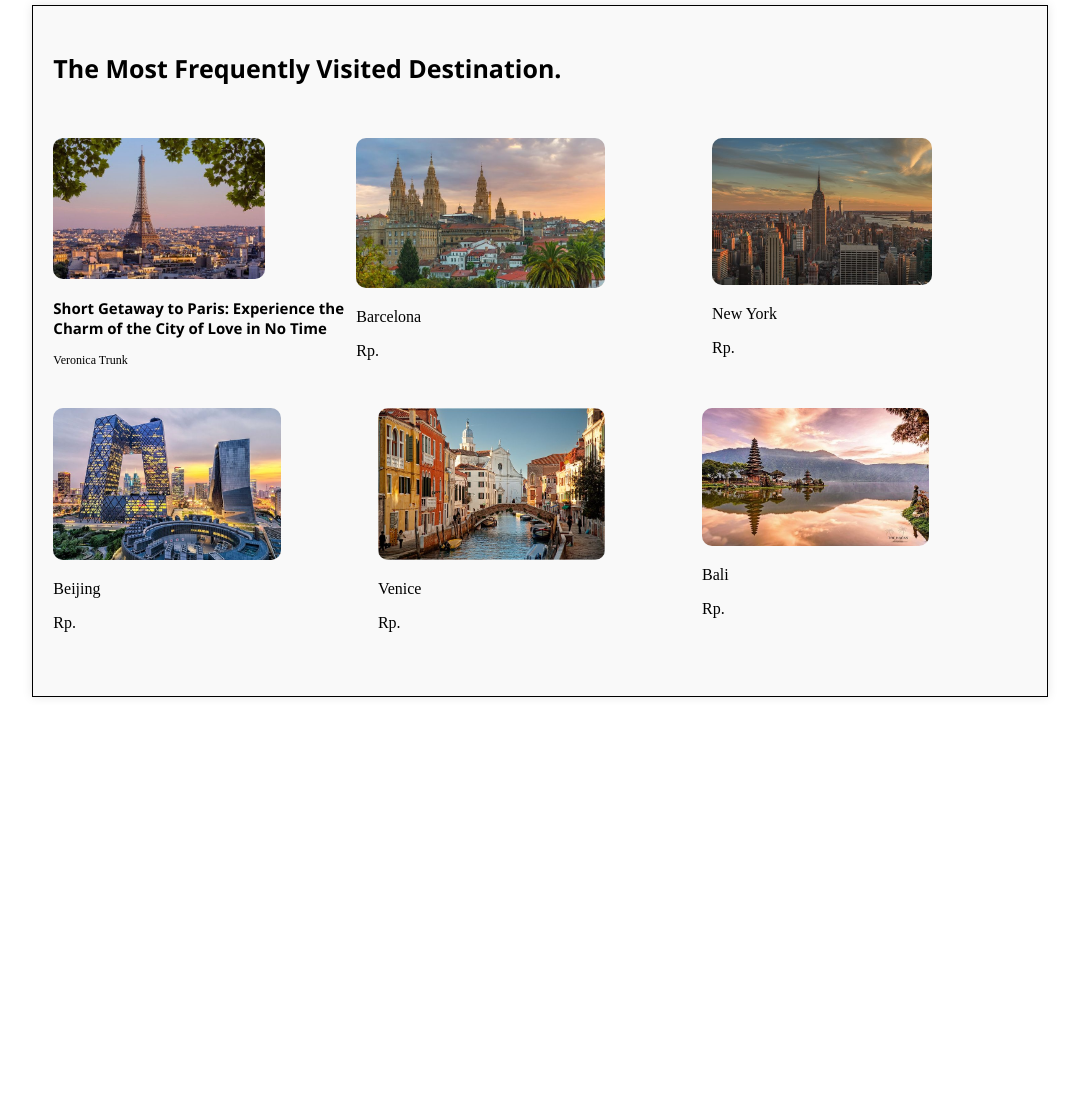
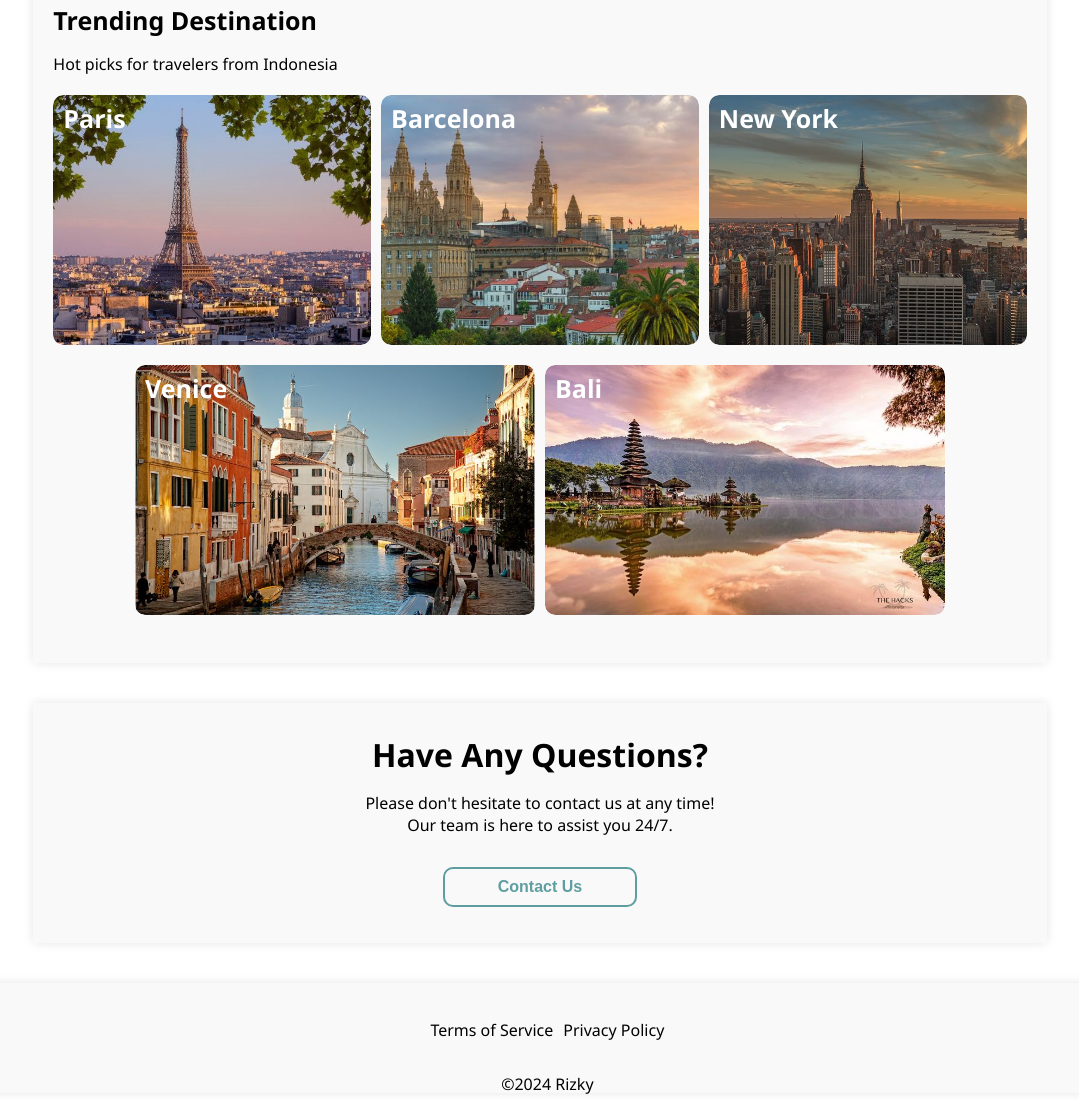
Before and after one commit to revou-fundamental-course/22-jul-24-Kidar12, a plain HTML site: page index.html in a window 1280 px wide. Shown: the part 1199-2300 px from the top of the page, without its empty margins (100-1179 px from the left). Before the commit the page ends 1904 px from the top, so only its background shows below. Drawn offline with Linux system fonts and the light colour scheme.

Commit message:
More style and adding footer

```diff
--- a/CSS/style.css
+++ b/CSS/style.css
@@ -1,8 +1,10 @@
 .header{
-    border: 1px solid;
+    /* border: 1px solid; */
     border-radius: 10px;
     display: flex;
     justify-content: space-between;
+    background-color: #f9f9f9;
+    box-shadow: 0 0 20px rgba(0, 0, 0, 0.3);
 }
 
 .title{
@@ -103,24 +105,34 @@
     display: block;
 }
 
+.main-item{
+    display: flex;
+    justify-content: center;
+    /* align-items: center; */
+    margin-top: 55px;
+
+}
+
 .main-icon{
-    height: 35px;
-    width: 35px;
+    height: 40px;
+    width: 40px;
     border: 1px solid;
     border-radius: 50%;
     margin-right: 10px;
 }
 
 .icon{
-    height: 35px;
-    width: 35px;
+    height: 40px;
+    width: 40px;
     border-radius: 50px;
+    object-fit: fill;
 }
 
 .icon-desc-main{
     font-family: 'Segoe UI', Tahoma, Geneva, Verdana, sans-serif;
     font-weight: 450;
     margin: 0;
+    margin-bottom: 2px;
     padding: 0;
     box-sizing: border-box;
 }
@@ -130,16 +142,18 @@
     font-weight: 450;
     font-size: 15px;
     margin: 0;
+    margin-bottom: 5px;
     padding: 0;
     box-sizing: border-box;
 }
 
-.main-item{
-    display: flex;
-    justify-content: center;
-    align-items: center;
-    margin-top: 55px;
-
+.icon-review{
+    font-family: 'Segoe UI', Tahoma, Geneva, Verdana, sans-serif;
+    font-weight: 450;
+    font-size: 15px;
+    margin: 0;
+    padding: 0;
+    box-sizing: border-box;
 }
 
 .main-right-title{
@@ -247,6 +261,7 @@
     text-align: center;
     text-decoration: none;
     font-size: 16px;
+    font-weight: bold;
     margin-top: 15px;
     width: 60%;
     height: 40px;
@@ -257,6 +272,7 @@
 }
 
 .main-right-submit:hover {
+    font-weight: bold;
     background-color: cadetblue;
     color: aliceblue; /* Ubah warna teks saat di-hover */
 }
@@ -264,7 +280,7 @@
 .main-benefit{
     /* border: 1px solid; */
     width: 77%;
-    height: 250px;
+    height: 200px;
     display: flex;
     flex-direction: column;
     background-color: #f9f9f9;
@@ -281,58 +297,162 @@
     margin-top: 1%;
 }
 
-.benefit-sub{
-    font-family: 'Segoe UI', Tahoma, Geneva, Verdana, sans-serif;
-    text-align: center;
-    margin: 0%;
-    /* margin-bottom: 4%; */
-}
-
 .benefit-list{
     display: flex;
     justify-content: center;
     flex-direction: column;
     margin-top: 4%;
+    margin-left: 0;
     font-family: 'Segoe UI', Tahoma, Geneva, Verdana, sans-serif;
     font-weight: light;
 }
 
 .main-top-destination{
-    border: 1px solid;
+    /* border: 1px solid; */
     width: 77%;
     height: 650px;
-    display: flex;
-    flex-wrap: wrap;
-    justify-content: space-between;
     background-color: #f9f9f9;
     box-shadow: 0 0 10px rgba(0, 0, 0, 0.1);
     padding: 20px;
     margin: auto;
-    margin-top: 20px;
-}
-
-.upper-top, .lower-top{
-    display: flex;
-    justify-content: space-around;
+    margin-top: 40px;
+    text-align: left;
+    padding: 20px;
 }
 
 .top-desti-title{
     font-family: 'Segoe UI', Tahoma, Geneva, Verdana, sans-serif;
     font-size: 25px;
+    margin-left: 0%;
+    margin-top: 1%;
+    margin-bottom: 1%;
+    margin-right: 1%;
+    text-align: left;
+    /* margin-bottom: 20px; */
 }
 
-.desti, img{
-    width: 70%;
-    height: auto;
-    border-radius: 10px;
+.top-desti-sub{
+    font-family: 'Segoe UI', Tahoma, Geneva, Verdana, sans-serif;
+    margin-left: 0%;
+    text-align: left;
+    /* margin-bottom: 20px; */
 }
 
-.paris-desc{
-    font-weight: bold;
-    font-family: 'Segoe UI', Tahoma, Geneva, Verdana, sans-serif;
-    font-size: 15px;
+.upper-top, .lower-top{
+    display: flex;
+    justify-content: center;
+    gap: 10px;
+    margin-top: 20px;
+    margin-bottom: 20px;
 }
 
-.paris-author{
-    font-size: 12px;
+.destination-card {
+    position: relative;
+    overflow: hidden;
+    border-radius: 10px;
+    width: 400px;
+    height: 250px;
 }
+
+.desti {
+    width: 100%;
+    height: 100%;
+    object-fit: cover;
+    border-radius: 10px;
+    display: block;
+}
+
+.destination-info {
+    position: absolute;
+    bottom: 200px;
+    left: 0px;
+    width: 100%;
+    background: rgba(0, 0, 0, 0);
+    color: white;
+    padding: 10px;
+    text-align: left;
+    border-radius: 0 0 10px 10px;
+    font-size: 25px;
+    font-family: 'Segoe UI', Tahoma, Geneva, Verdana, sans-serif;
+    font-weight: bold;
+}
+
+.main-contact{
+    width: 77%;
+    height: 200px;
+    background-color: #f9f9f9;
+    box-shadow: 0 0 10px rgba(0, 0, 0, 0.1);
+    padding: 20px;
+    margin: auto;
+    margin-top: 40px;
+    text-align: center;
+    padding: 20px;
+}
+
+.contact-title, .contact-sub{
+    font-family: 'Segoe UI', Tahoma, Geneva, Verdana, sans-serif;
+}
+
+.contact-title{
+    font-size: 32px;
+    margin-top: 1%;
+    margin-bottom: 0;
+}
+
+/* .contact-sub{
+    font-weight: lighter;
+} */
+
+.contact-button{
+    display: inline-block;
+    padding: 0 20px;
+    color: cadetblue;
+    background-color: transparent;
+    border: 2px solid cadetblue;
+    cursor: pointer;
+    text-align: center;
+    text-decoration: none;
+    font-size: 16px;
+    font-weight: bold;
+    margin-top: 15px;
+    width: 20%;
+    height: 40px;
+    border-radius: 10px;
+    line-height: 32px;
+    align-self: center;
+    transition: background-color 0.3s ease, color 0.3s ease;
+}
+
+.contact-button:hover {
+    font-weight: bold;
+    background-color: cadetblue;
+    color: aliceblue; /* Ubah warna teks saat di-hover */
+}
+
+.main-foot{
+    width: 98%;
+    height: 70px;
+    background-color: #f9f9f9;
+    box-shadow: 0 0 10px rgba(0, 0, 0, 0.1);
+    padding: 20px;
+    margin: auto;
+    margin-top: 40px;
+    text-align: center;
+    padding: 20px;
+}
+
+.upper-foot{
+    display: flex;
+    justify-content: center;
+    gap: 10px;
+    font-family: 'Segoe UI', Tahoma, Geneva, Verdana, sans-serif;
+    font-size: 16px;
+    margin-bottom: 10px;
+}
+
+.lower-foot{
+    font-size: 16px;
+    font-family: 'Segoe UI', Tahoma, Geneva, Verdana, sans-serif;
+    margin: 0;
+    text-align: center;
+}
--- a/index.html
+++ b/index.html
@@ -3,13 +3,13 @@
 <head>
     <meta charset="UTF-8">
     <meta name="viewport" content="width=device-width, initial-scale=1.0">
-    <title>DiscoverEyes!</title>
+    <title>DiscoverEyes | The Best Website For Booking Tickets</title>
     <link rel="stylesheet" href="CSS/style.css">
 </head>
 <body>
     <header class="header">
         <div class="title">
-            <p class="brand-title">DiscoverEyes!</p>
+            <p class="brand-title">DiscoverEyes</p>
         </div>
         <nav class="navigasi">
             <a class="item">Home</a>
@@ -33,18 +33,20 @@
 
                 <div class="main-item">
                     <div class="main-icon">
-                        <img class="icon" src="https://picsum.photos/35" alt="Icon">
+                        <img class="icon" src="Assets/Profile_Icon.png" alt="Icon">
                     </div>
 
                     <div class="main-desc">
                         <h3 class="icon-desc-main">Rizky Darmawan</h3>
                         <p class="icon-desc-sub">Mahasiswa, 18</p>
+                        <i class="icon-review"><q>Booking tickets and planning my vacation <br> are easier with DiscoverEyes!</q></i>
                     </div>
                 </div>
             </article>
 
             <form action="" class="main-right">
-                <h2 class="main-right-title">Contact Us</h2>
+                <h2 class="main-right-title">Book Your Tickets.</h2>
+
                 <p class="main-right-sub">Forget all your problems and book your tickets to your favorite destination now!</p>
 
                 <p class="main-name">Your Name:</p>
@@ -79,7 +81,6 @@
 
         <article class="main-benefit">
             <h2 class="benefit-title">Here Are The Benefits of Using Our Services.</h2>
-            <h2 class="benefit-sub">jaja</h2>
             <ol class="benefit-list">
                 <li>24/7 Support</li>
                 <li>Convenience and Time Efficiency</li>
@@ -90,46 +91,53 @@
         </article>
 
         <article class="main-top-destination">
-            <h3 class="top-desti-title">The Most Frequently Visited Destination.</h3>
+            <h3 class="top-desti-title">Trending Destination</h3>
+            <p class="top-desti-sub">Hot picks for travelers from Indonesia</p>
             <div class="upper-top">
-                <div>
-                    <img class="desti" src="Assets/Paris.jpeg" alt="Paris.jpg">
-                    <p class="paris-desc">Short Getaway to Paris: Experience the Charm of the City of Love in No Time</p>
-                    <p class="paris-author">Veronica Trunk</p>
+                <div class="destination-card">
+                    <img class="desti" src="Assets/Paris.jpeg" alt="Paris">
+                    <div class="destination-info">Paris</div>
                 </div>
-                <div>
-                    <img class="desti" src="Assets/Barcelona.jpeg" alt="Barcelona.jpg">
-                    <p>Barcelona</p>
-                    <p>Rp.</p>
+                <div class="destination-card">
+                    <img class="desti" src="Assets/Barcelona.jpeg" alt="Barcelona">
+                    <div class="destination-info">Barcelona</div>
                 </div>
-                <div>
-                    <img class="desti" src="Assets/New York.jpeg" alt="New York.jpg">
-                    <p>New York</p>
-                    <p>Rp.</p>
+                <div class="destination-card">
+                    <img class="desti" src="Assets/New York.jpeg" alt="New York">
+                    <div class="destination-info">New York</div>
                 </div>
             </div>
             <div class="lower-top">
-                <div>
-                    <img class="desti" src="Assets/Beijing.jpeg" alt="Beijing.jpg">
-                    <p>Beijing</p>
-                    <p>Rp.</p>
+                <div class="destination-card">
+                    <img class="desti" src="Assets/Venice.jpeg" alt="Venice">
+                    <div class="destination-info">Venice</div>
                 </div>
-                <div>
-                    <img class="desti" src="Assets/Venice.jpeg" alt="Venice.jpg">
-                    <p>Venice</p>
-                    <p>Rp.</p>
-                </div>
-                <div>
-                    <img class="desti" src="Assets/Bali.jpeg" alt="Bali.jpg">
-                    <p>Bali</p>
-                    <p>Rp.</p>
+                <div class="destination-card">
+                    <img class="desti" src="Assets/Bali.jpeg" alt="Bali">
+                    <div class="destination-info">Bali</div>
                 </div>
             </div>
         </article>
+
+        <article class="main-contact">
+            <h2 class="contact-title">Have Any Questions?</h2>
+            <p class="contact-sub">Please don't hesitate to contact us at any time! <br> Our team is here to assist you 24/7.</p>
+            <button type="submit" class="contact-button">Contact Us</button>
+        </article>
+
+<footer class="main-foot">
+    <div class="upper-foot">
+        <p>Terms of Service</p>
+        <p>Privacy Policy</p>
+    </div>
+    <div class="lower-foot">
+        <p>&copy;2024 Rizky</p>
+    </div>
+</footer>
+
     </main>
     <!-- PR BUAT BESOK:
      4. BIKIN FOOTER DSB
-     5. RAPIHIN HEADER/NAVBAR
      7. CARI FONT BAGUS -->
 </body>
 </html>
```
Also changed, not shown: Assets/Profile_Icon.png (added).
